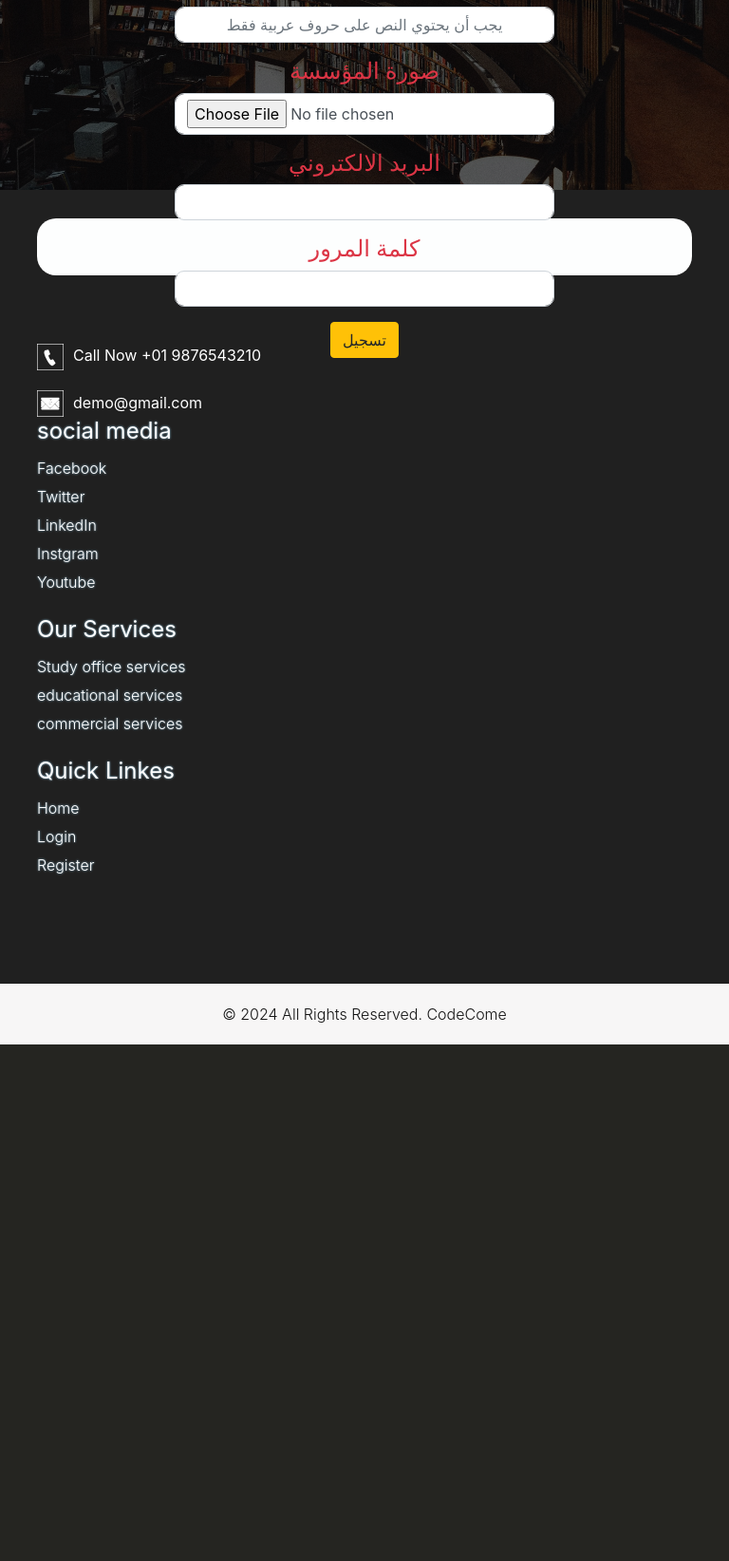
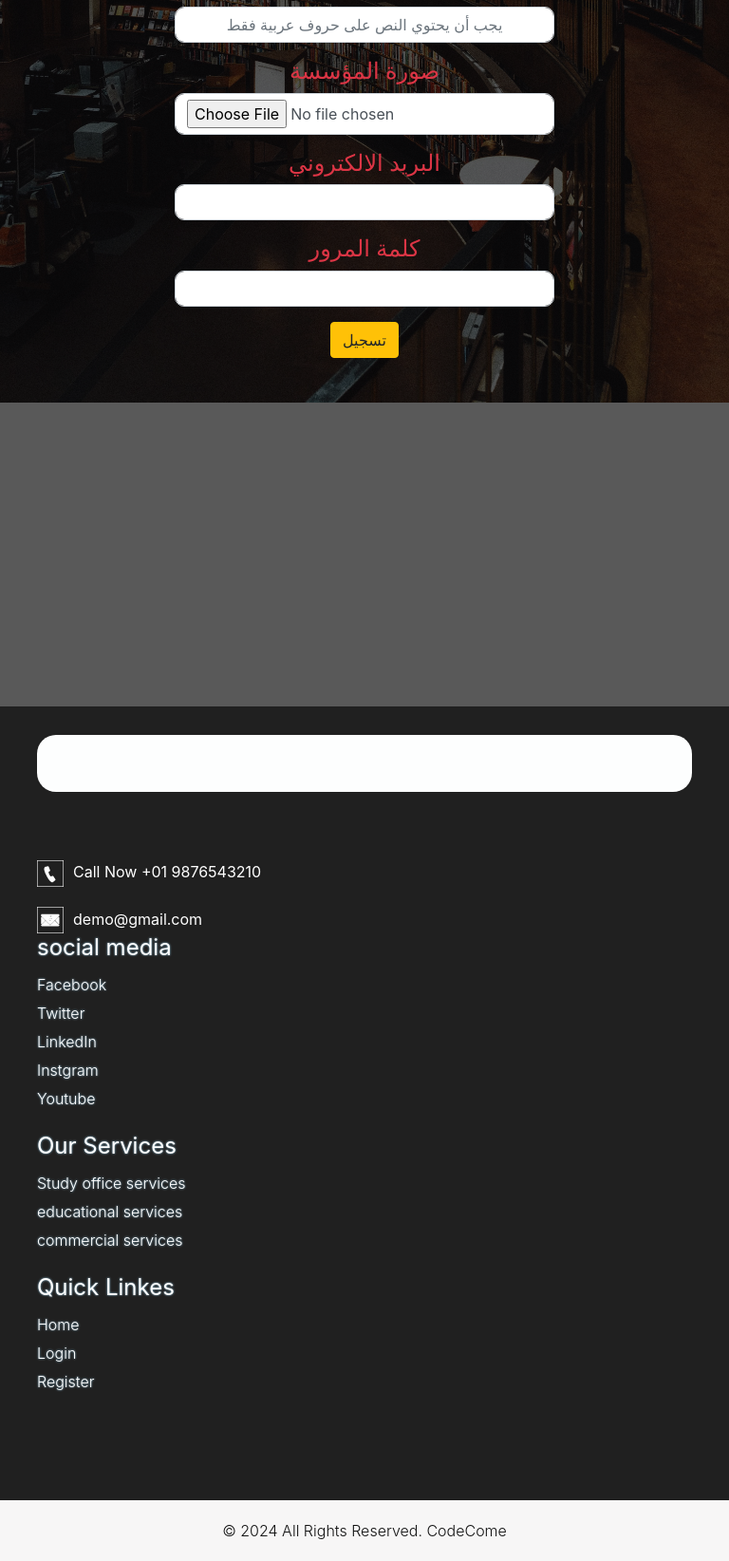
Before and after one commit to SABRY225/Maktabtoko, a Node server app: page /admin/admin in a window 768 px wide. Shown: the part 600-2244 px from the top of the page at 95% size. Before the commit the page ends 1700 px from the top, so only its background shows below. Run offline with Node 20, Linux system fonts and the light colour scheme; some libraries are stand-ins or nearby versions.

Commit message:
push project-5

```diff
--- a/public/stylesheets/style.css
+++ b/public/stylesheets/style.css
@@ -1364,14 +1364,6 @@
 
 }
 
-@media (max-width:770px )and (min-width:551px) {
-    .header_section-2{
-        height: 100vh;
-    }
-    .overlay_2 {
-        height: 100vh;
-    }
-}
 @media (max-width:400px) {
     .header_section-2{
         height: 150vh;
```
